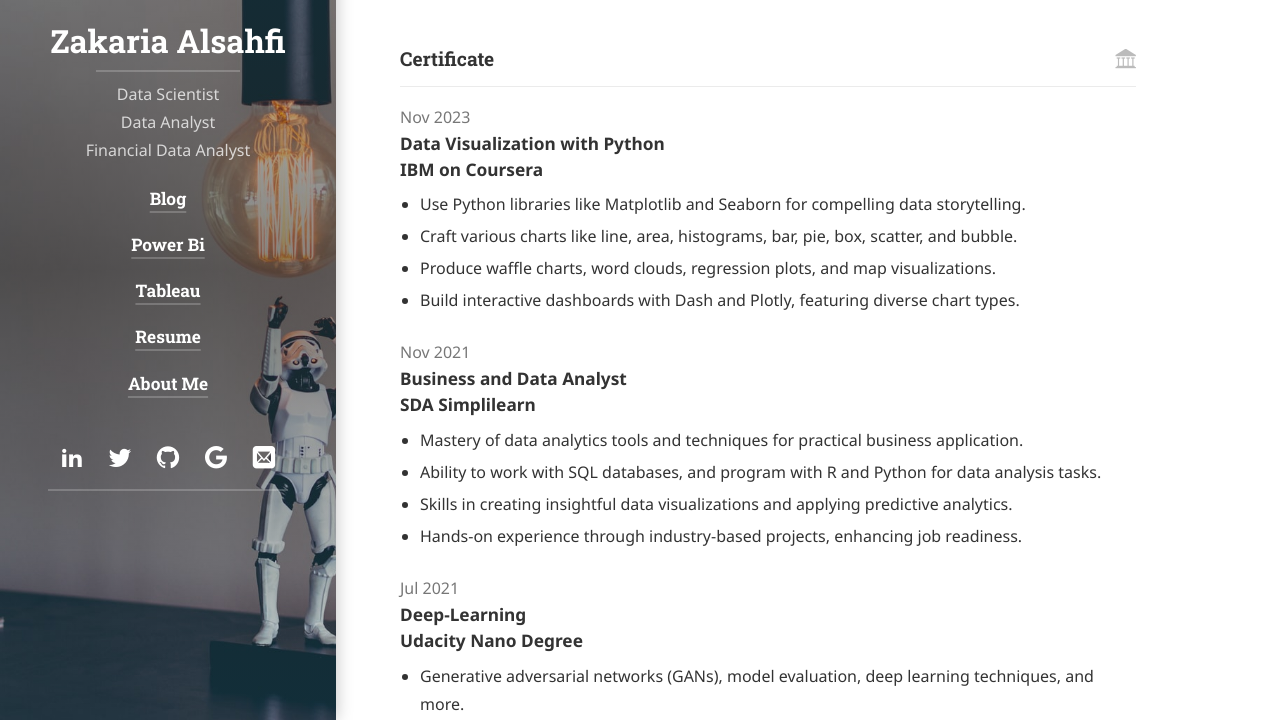
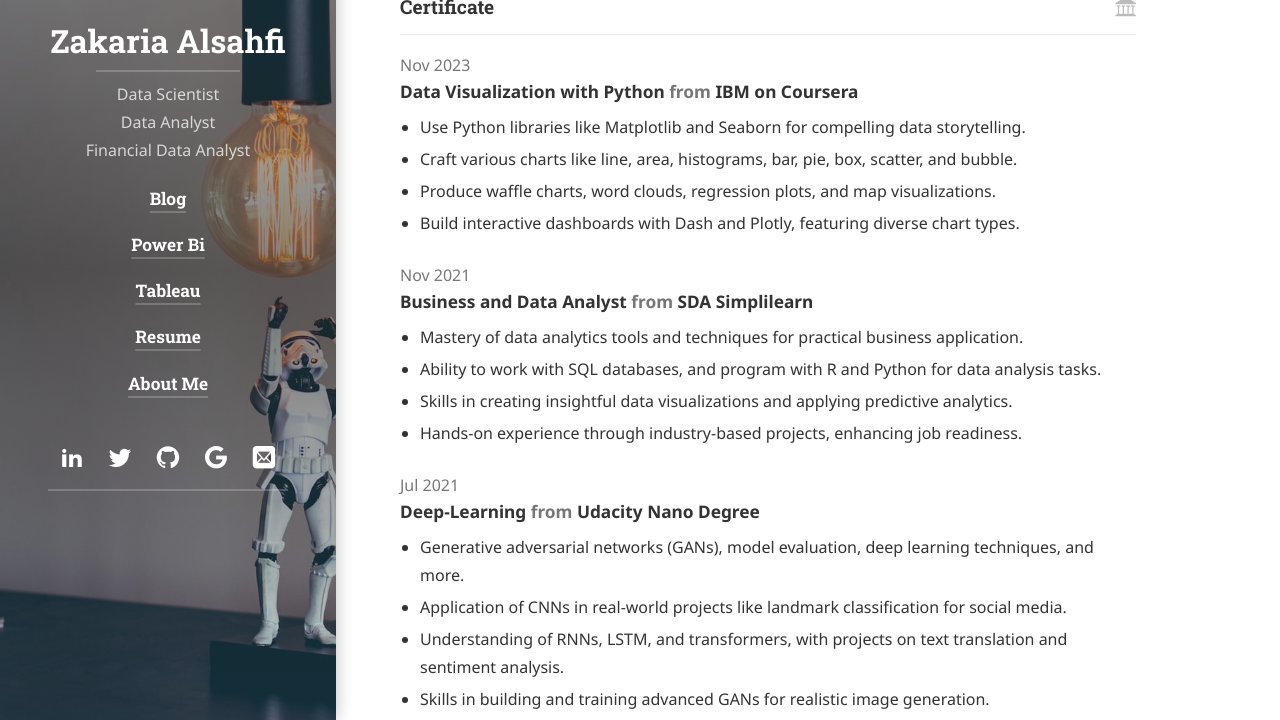
Before and after one commit to alsahfiza/alsahfiza.github.io, a Jekyll site: the page built from resume.md, in a window 1280 px wide and 900 px high, scrolled down 1287 px, cut to the strip 180-900 px from the top of the window. Built offline with Jekyll 4.4.1, drawn with Linux system fonts in a browser that asks for light colours; cached includes are drawn as plain includes; nearby versions of some CDN libraries; some web fonts are replaced; library files that are not in the unit come from our copies.

Commit message:
Update strings.yml

```diff
--- a/_data/strings.yml
+++ b/_data/strings.yml
@@ -127,9 +127,9 @@ resume:
   volunteer: Volunteer
   volunteer_title: <!--position--> at <!--organization-->
   education: Education
-  education_title: <!--study_type--> in <!--area--> <br> <!--institution--> <!--gpa-->
+  education_title: <!--study_type--> in <!--area--> <!--institution--> <!--gpa-->
   certificate: Certificate
-  certificate_title:   <!--area--><br><!--institution-->
+  certificate_title:   <!--area--> from <!--institution-->
   courses: Courses
   awards: Awards
   awards_title: <!--title--> from <!--awarder-->
```
